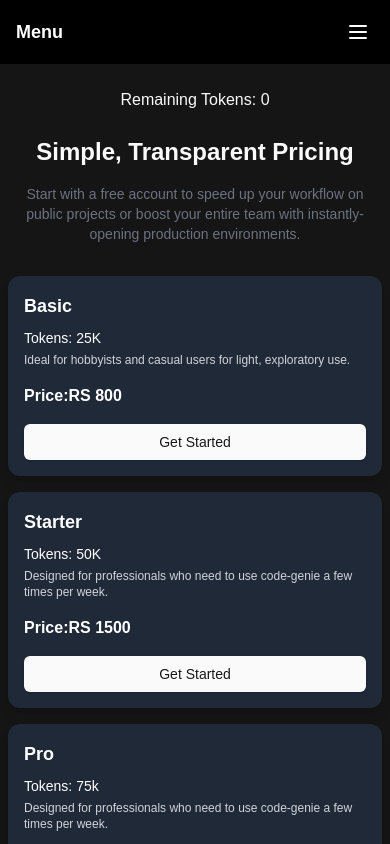
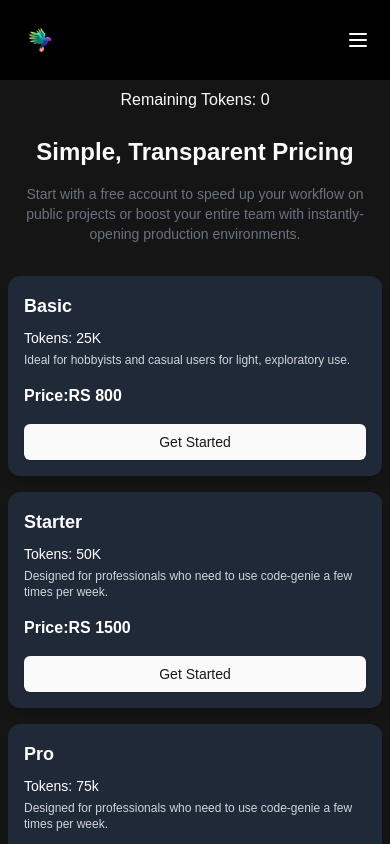
Before and after one commit to Azizaman/CodeGenie, a Next.js app: page /pricing in a window 390 px wide. Shown: the top 844 px of the page. Built offline with nearby package versions, Linux system fonts and the light colour scheme; no server answers.

Commit message:
final commit 7

```diff
--- a/components/custom/AppSideBar.jsx
+++ b/components/custom/AppSideBar.jsx
@@ -34,7 +34,16 @@ function AppSideBar() {
 
   const mobileHeader = (
     <div className="md:hidden flex items-center justify-between p-4 bg-black text-white w-full fixed top-0 z-40">
-      <div className="text-lg font-semibold">Menu</div>
+      <div className="text-lg font-semibold">
+        <Image
+                src={'/logo.png'}
+                alt='Logo'
+                width={80}
+                height={80}
+                className='w-12 h-12 md:w-16 md:h-16 cursor-pointer'
+                onClick={() => router.push('/')}
+              />
+      </div>
       <button onClick={() => setIsMobileSidebarOpen((prev) => !prev)} className="p-1">
         {isMobileSidebarOpen ? (
           <svg xmlns="http://www.w3.org/2000/svg" className="h-6 w-6" fill="none" viewBox="0 0 24 24" stroke="currentColor">
@@ -55,7 +64,16 @@ function AppSideBar() {
         <div className="absolute inset-0 bg-black bg-opacity-50" onClick={() => setIsMobileSidebarOpen(false)}></div>
         <div className="relative bg-black text-white w-full sm:w-64 h-full p-4 overflow-y-auto">
           <div className="flex justify-between items-center mb-4">
-            <div className="text-lg font-semibold">Menu</div>
+            <div className="text-lg font-semibold">
+              <Image
+                      src={'/logo.png'}
+                      alt='Logo'
+                      width={80}
+                      height={80}
+                      className='w-12 h-12 md:w-16 md:h-16 cursor-pointer'
+                      onClick={() => router.push('/')}
+                    />
+            </div>
             <button onClick={() => setIsMobileSidebarOpen(false)} className="p-1">
               <svg xmlns="http://www.w3.org/2000/svg" className="h-6 w-6" fill="none" viewBox="0 0 24 24" stroke="currentColor">
                 <path strokeLinecap="round" strokeLinejoin="round" strokeWidth={2} d="M6 18L18 6M6 6l12 12" />
```
